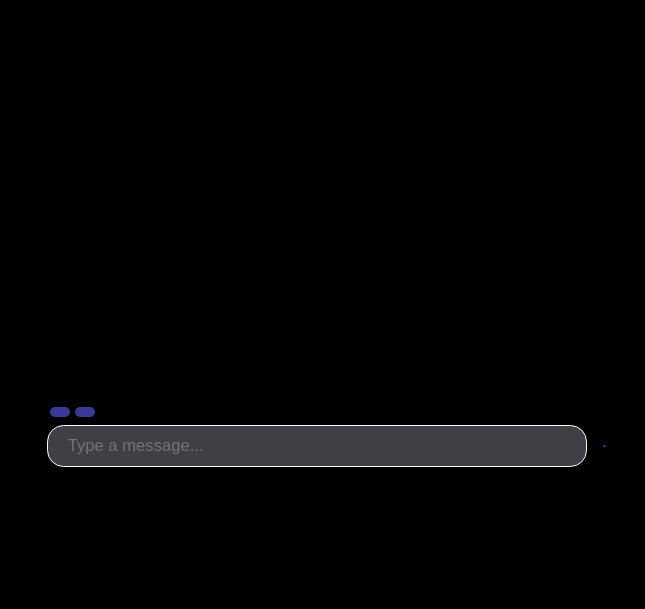
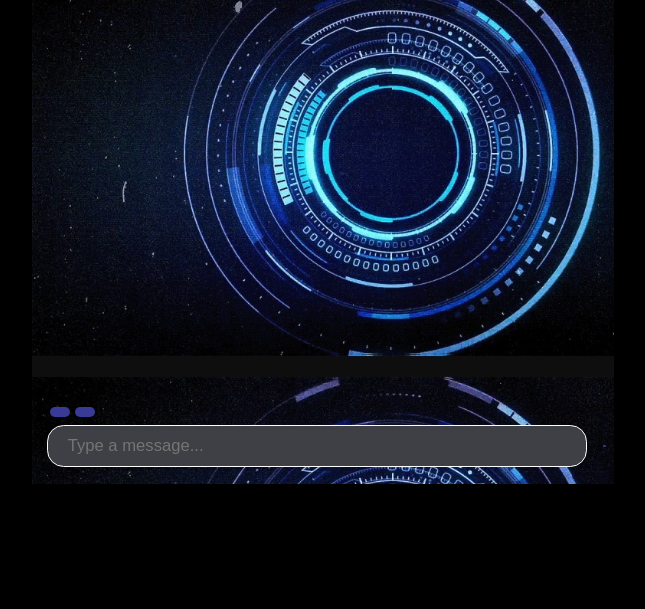
Before and after one commit to Fookerydine/bujji, a plain HTML site: page chat.html in a window 1280 px wide. Shown: the part 191-800 px from the top of the page, without its empty margins (317-962 px from the left). Drawn offline with Linux system fonts and the light colour scheme.

Commit message:
update chat.html

```diff
--- a/chat.html
+++ b/chat.html
@@ -29,7 +29,7 @@ html {
   height: auto;
   width: fit-content;
   min-width: 35rem;
-  background-image: url(.jpg');
+  background-image: url('https://github.com/Fookerydine/bujji/blob/main/img/bujji.jpg?raw=true');
   box-shadow: 0vw 0vw 100vw 0vw #000;
 }
 
```
